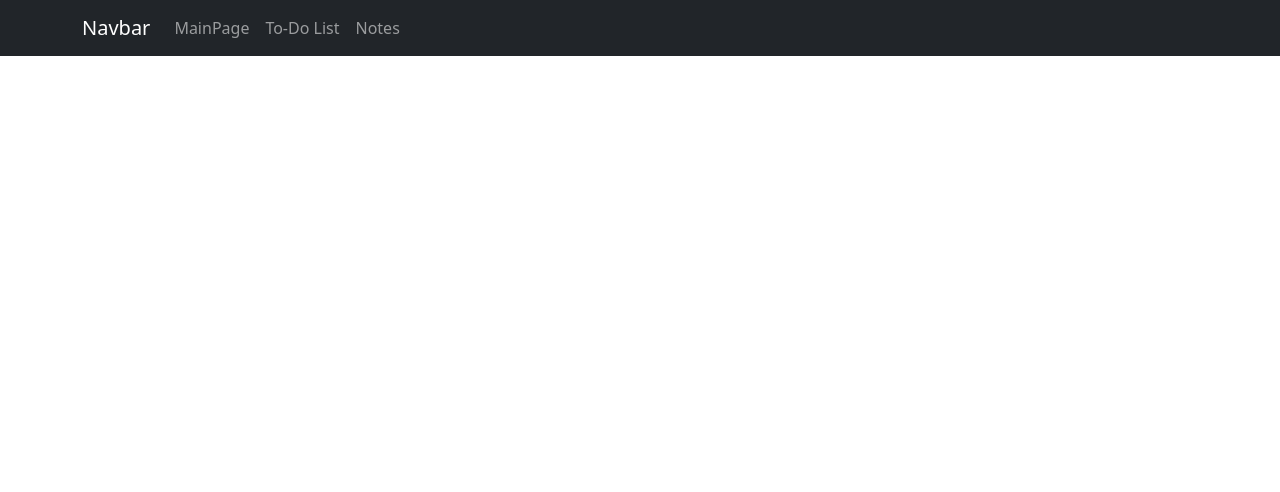
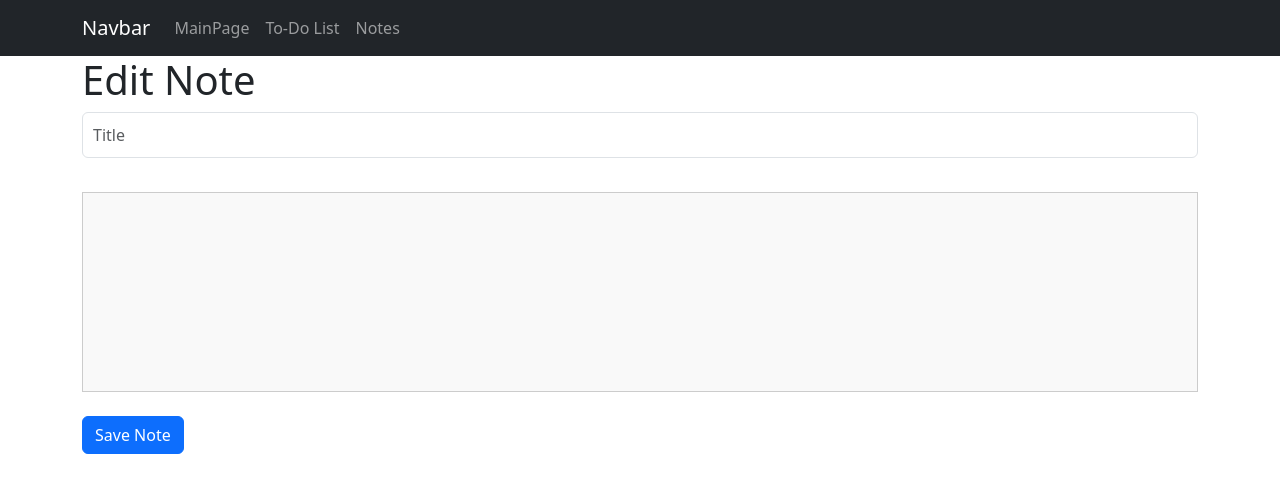
Before and after one commit to izzyKavanagh/DataRep-Project, a React (Create React App) app: page /editNote/1 in a window 1280 px wide. Shown: the top 492 px of the page. Built offline with nearby package versions, Linux system fonts and the light colour scheme.

Commit message:
update routing to editNotes page: pass note id

```diff
--- a/src/App.js
+++ b/src/App.js
@@ -10,6 +10,7 @@ import CreateTimetable from './components/CreateTimetable.js';
 import ReadToDoList from './components/ReadToDoList.js';
 import ReadNotes from './components/ReadNotes.js';
 import CreateNote from './components/CreateNote.js';
+import EditNote from './components/EditNote.js';
 
 function App() {
   return (
@@ -24,6 +25,7 @@ function App() {
         <Route path="/todolist" element={<ReadToDoList />} />
         <Route path="/notes" element={<ReadNotes />} />
         <Route path="/createNote" element={<CreateNote />} />
+        <Route path="/editNote/:id" element={<EditNote />} />
       </Routes>
     </Router>
   );
```
